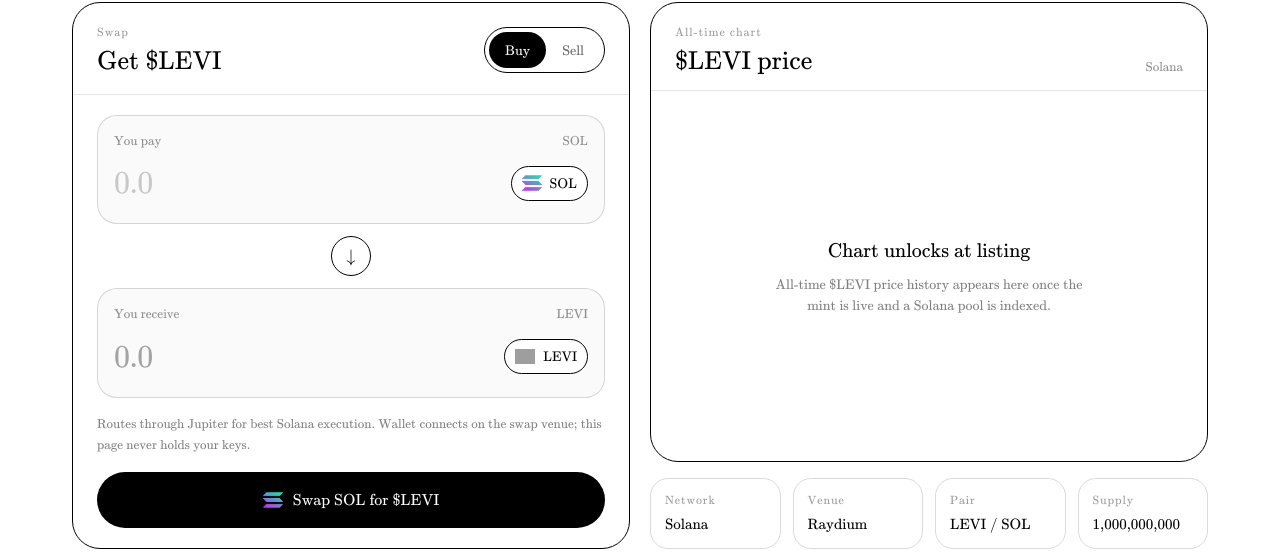
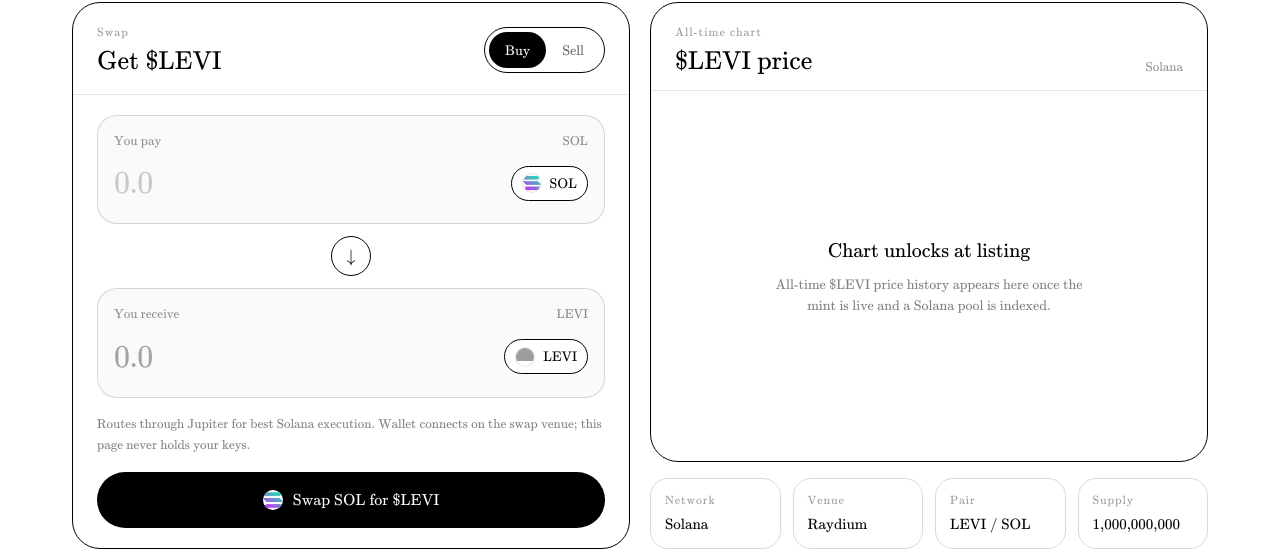
Before and after one commit to wienerlabs/leviathan-web, a React (Vite) app: page /get-levi in a window 1280 px wide. Shown: the part 819-1379 px from the top of the page. Built offline with nearby package versions, Linux system fonts and the light colour scheme; no server answers; grey boxes are pictures that could not be loaded.

Commit message:
fix: make swap token logos circular
Clip SOL and LEVI badge marks to circles so the token logo is not square.

```diff
--- a/src/components/levi/LeviSwap.tsx
+++ b/src/components/levi/LeviSwap.tsx
@@ -11,14 +11,16 @@
 }) {
   return (
     <span className="shrink-0 inline-flex items-center gap-2 rounded-full border border-black px-2.5 py-1.5 text-[14px] font-medium bg-white">
+      <span className="h-5 w-5 shrink-0 overflow-hidden rounded-full border border-black/10 bg-white">
         <img
           src={logo}
           alt=""
-        className="h-5 w-5 object-contain"
+          className="h-full w-full object-cover"
           width={20}
           height={20}
           decoding="async"
         />
+      </span>
       {symbol}
     </span>
   )
@@ -132,24 +134,28 @@
         >
           {side === 'buy' ? (
             <>
+              <span className="h-5 w-5 shrink-0 overflow-hidden rounded-full bg-white">
                 <img
                   src="/logos/solana.png"
                   alt=""
-                className="h-5 w-5 object-contain"
+                  className="h-full w-full object-cover"
                   width={20}
                   height={20}
                 />
+              </span>
               <span>Swap SOL for $LEVI</span>
             </>
           ) : (
             <>
+              <span className="h-5 w-5 shrink-0 overflow-hidden rounded-full bg-white">
                 <img
                   src="/mascot.png"
                   alt=""
-                className="h-5 w-5 object-contain"
+                  className="h-full w-full object-cover"
                   width={20}
                   height={20}
                 />
+              </span>
               <span>Swap $LEVI for SOL</span>
             </>
           )}
```
Lines whose indentation alone changed are shown as unchanged.
